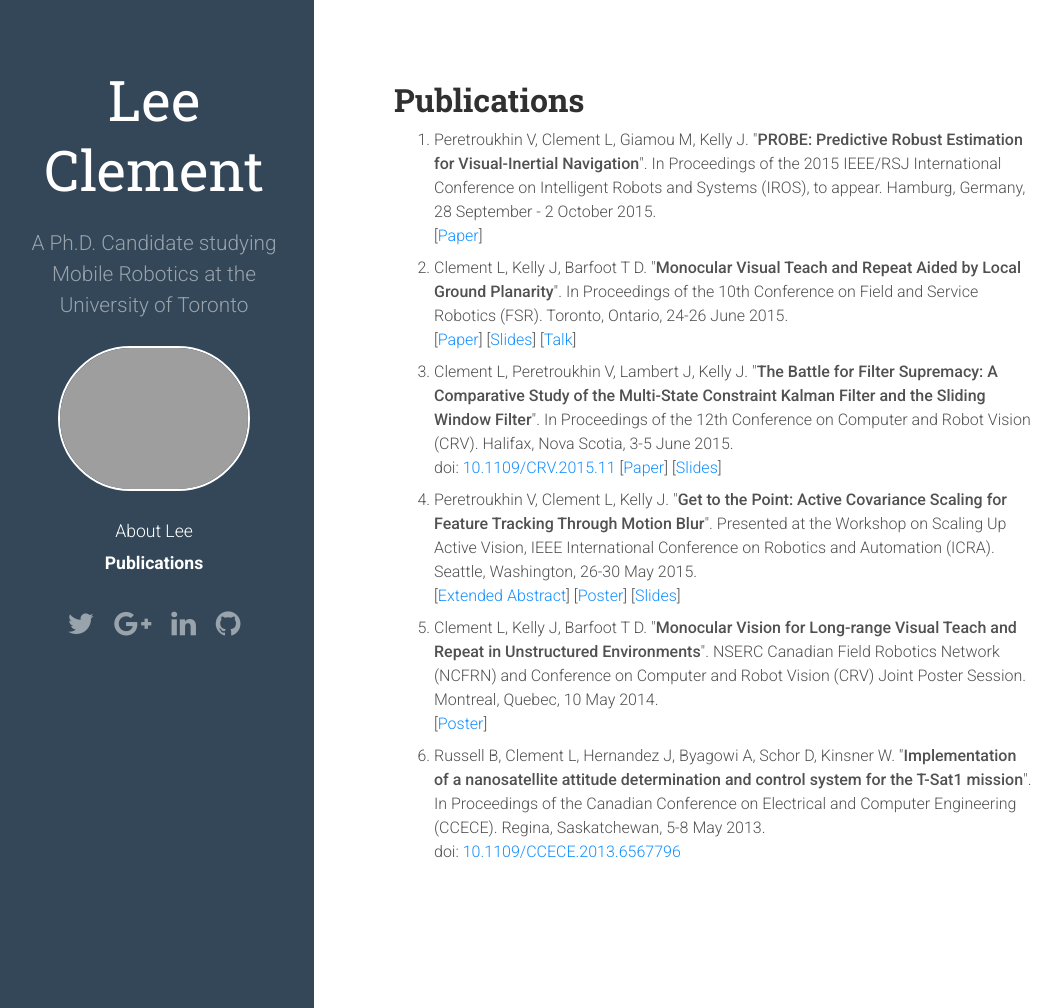
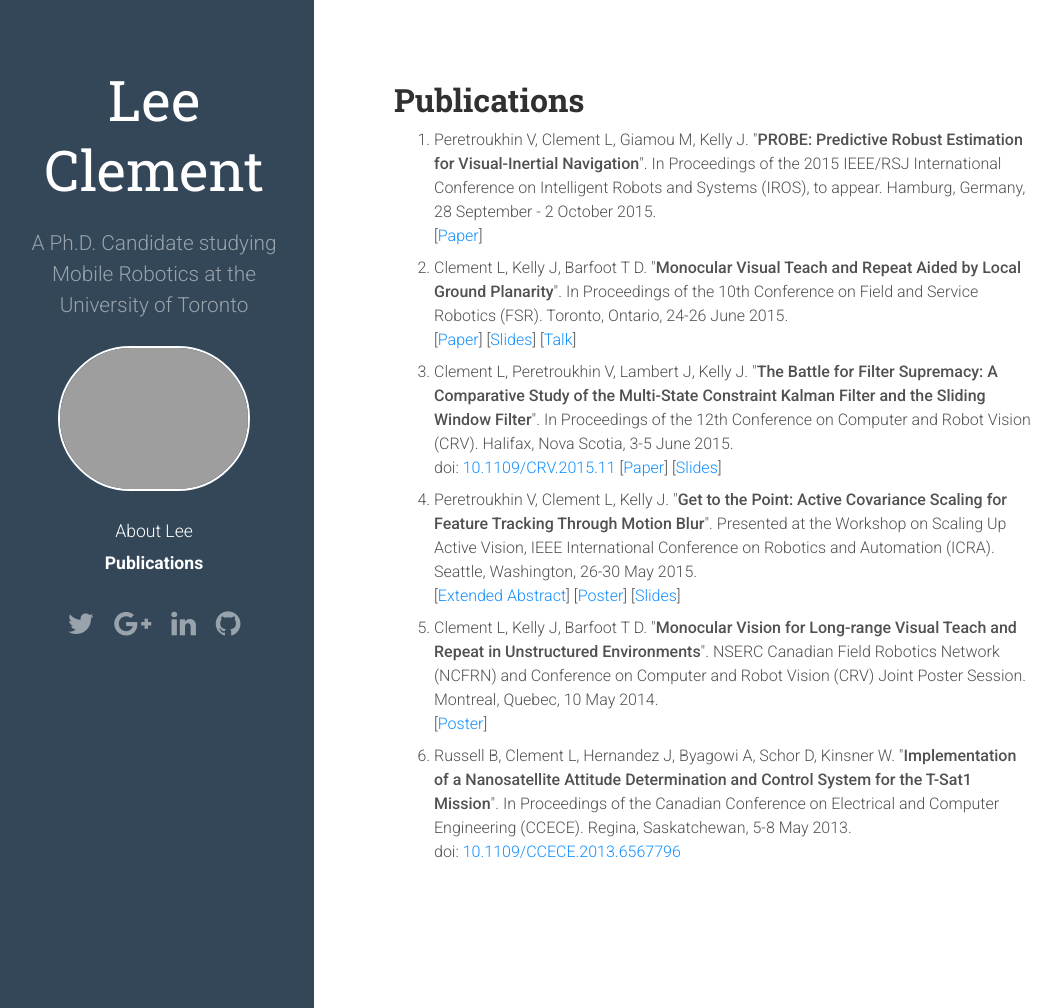
Before and after one commit to leeclemnet/leeclemnet.github.io, a Jekyll site: the page built from publications.md, in a window 1280 px wide and 1008 px high. Shown: the whole window, without its empty margins (6-1067 px from the left). Built offline with Jekyll 4.4.1, drawn with Linux system fonts in a browser that asks for light colours; nearby versions of some CDN libraries; Markdown is read by kramdown in place of the engine named in the settings.

Commit message:
Fixed title case again

```diff
--- a/publications.md
+++ b/publications.md
@@ -28,7 +28,7 @@ sitemap:
   [<a href="{{ site.url }}/assets/docs/ncfrn2014_monoVTR_poster.pdf">Poster</a>]
 </li>
 
-<li> Russell B, Clement L, Hernandez J, Byagowi A, Schor D, Kinsner W. "<b>Implementation of a nanosatellite attitude determination and control system for the T-Sat1 mission</b>". In Proceedings of the Canadian Conference on Electrical and Computer Engineering (CCECE). Regina, Saskatchewan, 5-8 May 2013. <br/>
+<li> Russell B, Clement L, Hernandez J, Byagowi A, Schor D, Kinsner W. "<b>Implementation of a Nanosatellite Attitude Determination and Control System for the T-Sat1 Mission</b>". In Proceedings of the Canadian Conference on Electrical and Computer Engineering (CCECE). Regina, Saskatchewan, 5-8 May 2013. <br/>
   doi: <a href="http://dx.doi.org/10.1109/CCECE.2013.6567796">10.1109/CCECE.2013.6567796</a>
 </li>
 
```
